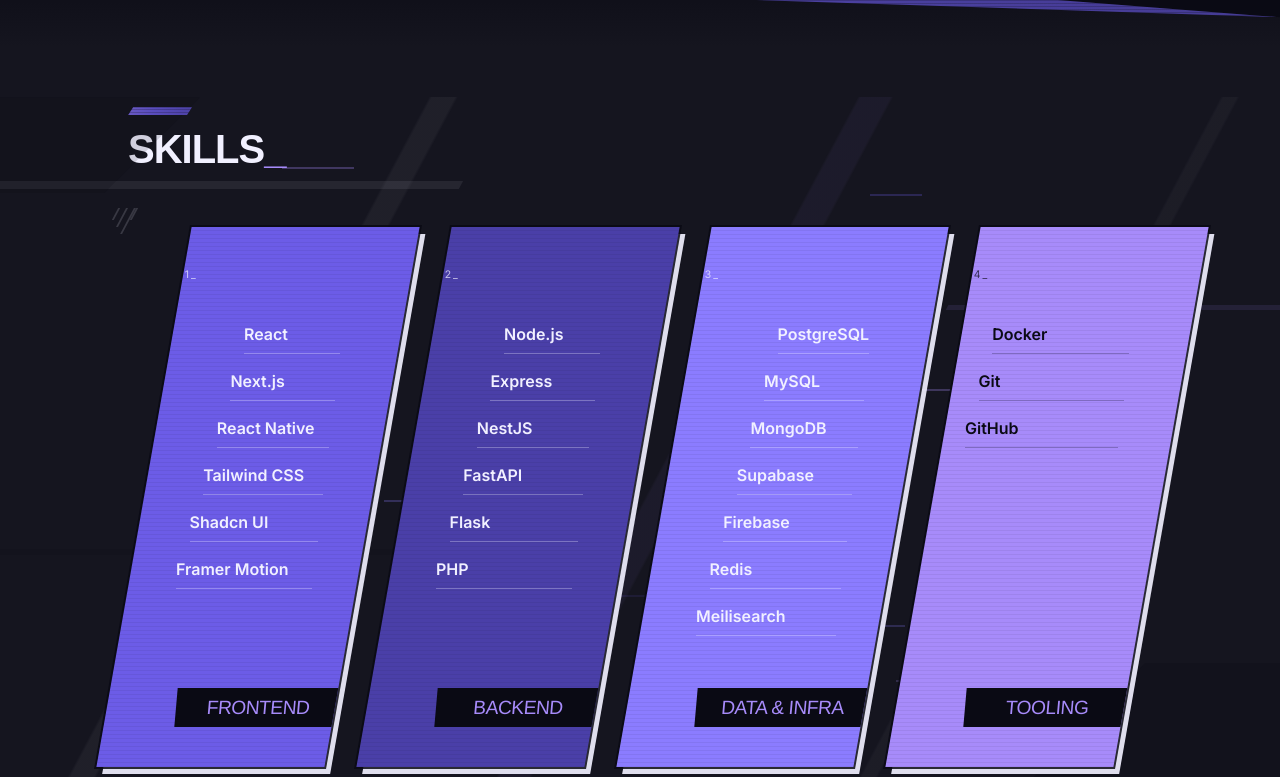
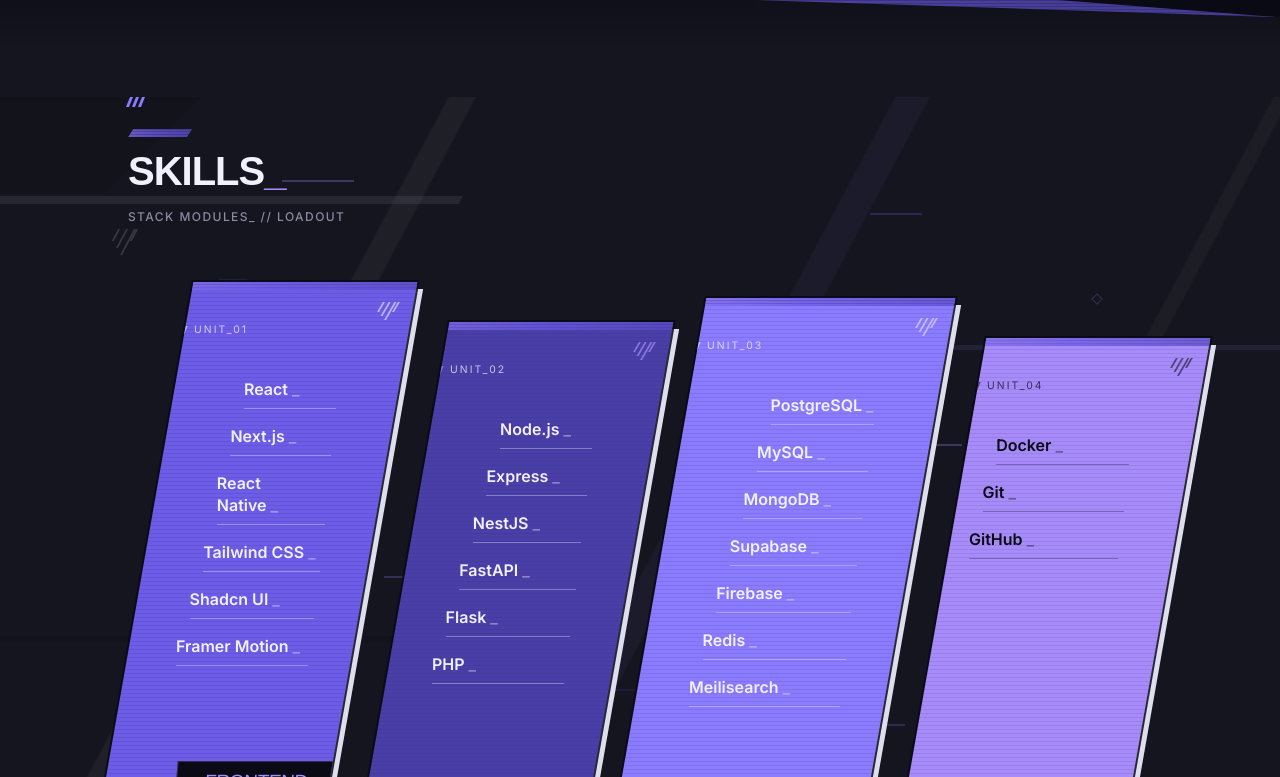
Before and after one commit to rrndxx/portfolio-v2, a Next.js app: page / in a window 1280 px wide. Shown: the part 1843-2620 px from the top of the page. Built offline with nearby package versions, Linux system fonts and the light colour scheme; a web font is replaced by a local one.

Commit message:
feat: enhance Gallery component with chamfered cyber frames, update layout for irregular masonry effect, and refine SkillsGrid with improved visual elements and offsets

```diff
--- a/app/globals.css
+++ b/app/globals.css
@@ -497,6 +497,32 @@
   scrollbar-color: color-mix(in srgb, var(--accent-primary) 50%, transparent) transparent;
 }
 
+/* Gallery — chamfered cyber frames */
+.gallery-frame {
+  clip-path: polygon(
+    0 0,
+    calc(100% - 16px) 0,
+    100% 16px,
+    100% 100%,
+    16px 100%,
+    0 calc(100% - 16px)
+  );
+  box-shadow: inset 0 0 0 1px color-mix(in srgb, var(--accent-glow) 22%, transparent);
+}
+
+@media (min-width: 768px) {
+  .gallery-frame {
+    clip-path: polygon(
+      0 0,
+      calc(100% - 1.5vw) 0,
+      100% 1.5vw,
+      100% 100%,
+      1.5vw 100%,
+      0 calc(100% - 1.5vw)
+    );
+  }
+}
+
 /* /work — character-select archive */
 .work-slot {
   transform: skewX(-10deg);
--- a/components/gallery/Gallery.tsx
+++ b/components/gallery/Gallery.tsx
@@ -20,14 +20,14 @@
   square: "aspect-square",
 };
 
-/** Slight vertical + horizontal offset per slot — irregular masonry, not a uniform grid. */
+/** Slight vertical + horizontal offset — irregular masonry, not a uniform grid. */
 const slotClass = [
   "md:col-span-7 md:mt-0",
-  "md:col-span-5 md:mt-16",
-  "md:col-span-4 md:mt-4 md:ml-[8%]",
-  "md:col-span-6 md:-mt-8",
-  "md:col-span-5 md:mt-10",
-  "md:col-span-7 md:mt-0",
+  "md:col-span-5 md:mt-14",
+  "md:col-span-4 md:mt-6 md:ml-[6%]",
+  "md:col-span-6 md:-mt-6",
+  "md:col-span-5 md:mt-12",
+  "md:col-span-7 md:mt-2",
 ];
 
 function GalleryCard({
@@ -39,28 +39,84 @@
   index: number;
   onOpen: (item: GalleryItem) => void;
 }) {
+  const typeLabel = item.type === "art" ? "Art_" : "Shot_";
+
   return (
     <button
       type="button"
       onClick={() => onOpen(item)}
       className={[
-        "group relative block w-full overflow-hidden bg-bg-panel-raised text-left",
+        "gallery-frame group relative block w-full overflow-hidden bg-bg-panel text-left",
+        "transition-transform duration-300 hover:-translate-y-1",
         "focus-visible:outline focus-visible:outline-2 focus-visible:outline-offset-2 focus-visible:outline-accent-glow",
         slotClass[index % slotClass.length],
       ].join(" ")}
     >
+      <div
+        aria-hidden
+        className="glitch-texture pointer-events-none absolute inset-x-0 top-0 z-20 h-1.5 opacity-75"
+      />
+
+      <div
+        aria-hidden
+        className="pointer-events-none absolute left-3 top-3 z-20 flex gap-[2px]"
+      >
+        {[0, 1, 2].map((i) => (
+          <span
+            key={i}
+            className="block h-2.5 w-[2px] -skew-x-[22deg] bg-accent-glow/70"
+          />
+        ))}
+      </div>
+
+      <span className="absolute right-3 top-3 z-20 slant-chip bg-bg-void/80 px-2 py-1 font-sans text-[0.6rem] uppercase tracking-[0.14em] text-accent-electric">
+        {typeLabel}
+      </span>
+
       <div className={["relative w-full", aspectClass[item.aspect]].join(" ")}>
         <Image
           src={item.image}
           alt={item.caption}
           fill
           sizes="(max-width: 768px) 100vw, 50vw"
-          className="object-cover transition-transform duration-300 group-hover:scale-[1.02]"
+          className="object-cover transition-transform duration-500 ease-[cubic-bezier(0.22,1,0.36,1)] group-hover:scale-[1.04]"
         />
+        <div className="pointer-events-none absolute inset-0 opacity-0 transition-opacity duration-300 group-hover:opacity-100">
+          <div
+            className="absolute inset-0"
+            style={{
+              backgroundImage:
+                "repeating-linear-gradient(to bottom, transparent 0, transparent 3px, color-mix(in srgb, var(--bg-void) 28%, transparent) 3px, color-mix(in srgb, var(--bg-void) 28%, transparent) 4px)",
+            }}
+          />
+        </div>
       </div>
-      <span className="absolute inset-x-0 bottom-0 bg-gradient-to-t from-bg-void/90 to-transparent px-4 pb-4 pt-10 font-sans text-meta uppercase tracking-[0.08em] text-text-secondary opacity-90 transition-opacity duration-300 group-hover:opacity-100">
-        {item.caption}
-      </span>
+
+      <div className="absolute inset-x-0 bottom-0 z-10">
+        <div className="-skew-x-[10deg] origin-bottom-left bg-bg-void/90 px-4 py-3 backdrop-blur-[2px]">
+          <div className="skew-x-[10deg] flex items-end justify-between gap-3">
+            <div>
+              <p className="font-sans text-[0.6rem] uppercase tracking-[0.16em] text-accent-glow/80">
+                {String(index + 1).padStart(2, "0")}_
+              </p>
+              <p className="mt-0.5 font-sans text-meta uppercase tracking-[0.08em] text-text-primary">
+                {item.caption}
+              </p>
+            </div>
+            <span
+              aria-hidden
+              className="mb-0.5 flex gap-[2px]"
+            >
+              {[0, 1, 2].map((i) => (
+                <span
+                  key={i}
+                  className="block h-2 w-[2px] -skew-x-[22deg] bg-accent-electric/60"
+                />
+              ))}
+            </span>
+          </div>
+        </div>
+      </div>
     </button>
   );
 }
@@ -90,7 +146,7 @@
       role="dialog"
       aria-modal="true"
       aria-label={item.caption}
-      className="fixed inset-0 z-50 flex items-center justify-center bg-bg-void/90 p-4 md:p-10"
+      className="fixed inset-0 z-50 flex items-center justify-center bg-bg-void/92 p-4 md:p-10"
       initial={{ opacity: 0 }}
       animate={{ opacity: 1 }}
       exit={{ opacity: 0 }}
@@ -98,13 +154,17 @@
       onClick={onClose}
     >
       <motion.div
-        className="relative max-h-[85vh] w-full max-w-5xl overflow-hidden bg-bg-panel"
+        className="gallery-frame relative max-h-[85vh] w-full max-w-5xl overflow-hidden bg-bg-panel"
         initial={{ opacity: 0, scale: 0.96 }}
         animate={{ opacity: 1, scale: 1 }}
         exit={{ opacity: 0, scale: 0.96 }}
         transition={defaultTransition}
         onClick={(event) => event.stopPropagation()}
       >
+        <div
+          aria-hidden
+          className="glitch-texture pointer-events-none absolute inset-x-0 top-0 z-10 h-2 opacity-80"
+        />
         <div className="relative aspect-[16/10] w-full md:aspect-[16/9]">
           <Image
             src={item.image}
@@ -115,14 +175,24 @@
             priority
           />
         </div>
-        <div className="flex items-center justify-between gap-4 border-t border-border-subtle px-4 py-3">
-          <p className="font-sans text-meta uppercase tracking-[0.08em] text-text-secondary">
-            {item.caption}
-          </p>
+        <div className="flex items-center justify-between gap-4 border-t border-accent-glow/25 px-4 py-3">
+          <div className="flex items-center gap-3">
+            <span className="inline-flex gap-[2px]">
+              {[0, 1, 2].map((i) => (
+                <span
+                  key={i}
+                  className="block h-2 w-[2px] -skew-x-[22deg] bg-accent-electric"
+                />
+              ))}
+            </span>
+            <p className="font-sans text-meta uppercase tracking-[0.08em] text-text-secondary">
+              {item.caption}
+            </p>
+          </div>
           <button
             type="button"
             onClick={onClose}
-            className="font-sans text-meta uppercase tracking-[0.08em] text-text-muted transition-colors hover:text-accent-glow"
+            className="slant-chip border border-border-subtle px-3 py-1.5 font-sans text-meta uppercase tracking-[0.08em] text-text-muted transition-colors hover:border-accent-glow hover:text-accent-glow"
           >
             Close
           </button>
@@ -147,13 +217,24 @@
     >
       <SectionAtmosphere variant="gallery" />
 
-      <div className="pl-[6vw] pr-[6vw] md:pl-[12vw] md:pr-[8vw]">
+      <div className="relative z-[1] pl-[6vw] pr-[6vw] md:pl-[12vw] md:pr-[8vw]">
         <Reveal>
-          <SectionHeading className="mb-10 md:mb-14">Gallery</SectionHeading>
+          <div className="mb-3 flex gap-[3px]">
+            {[0, 1, 2].map((i) => (
+              <span
+                key={i}
+                className="block h-2.5 w-[3px] -skew-x-[22deg] bg-accent-electric"
+              />
+            ))}
+          </div>
+          <SectionHeading className="mb-3 md:mb-4">Gallery</SectionHeading>
+          <p className="mb-10 max-w-md font-sans text-meta uppercase tracking-[0.12em] text-text-muted md:mb-14">
+            Visual buffer_ // captures
+          </p>
         </Reveal>
 
         <Reveal delay={0.08}>
-          <div className="grid grid-cols-1 gap-5 md:grid-cols-12 md:gap-6">
+          <div className="grid grid-cols-1 gap-6 md:grid-cols-12 md:gap-7">
             {items.map((item, index) => (
               <GalleryCard
                 key={item.id}
--- a/components/skills/SkillsGrid.tsx
+++ b/components/skills/SkillsGrid.tsx
@@ -16,30 +16,41 @@
     fill: "bg-accent-primary",
     indexTone: "0",
     text: "text-text-primary",
-    rule: "border-text-primary/30",
+    rule: "border-text-primary/35",
     meta: "text-text-primary/75",
+    tick: "bg-text-primary/60",
   },
   {
     fill: "bg-accent-primary-dim",
     indexTone: "1",
     text: "text-text-primary",
-    rule: "border-text-primary/30",
+    rule: "border-text-primary/35",
     meta: "text-text-primary/75",
+    tick: "bg-accent-glow/70",
   },
   {
     fill: "bg-accent-electric",
     indexTone: "2",
     text: "text-text-primary",
-    rule: "border-text-primary/30",
+    rule: "border-text-primary/35",
     meta: "text-text-primary/75",
+    tick: "bg-text-primary/55",
   },
   {
     fill: "bg-accent-glow",
     indexTone: "3",
     text: "text-text-on-accent",
-    rule: "border-text-on-accent/25",
+    rule: "border-text-on-accent/30",
     meta: "text-text-on-accent/70",
+    tick: "bg-text-on-accent/55",
   },
+] as const;
+
+const PANEL_OFFSET = [
+  "md:mt-0",
+  "md:mt-10",
+  "md:mt-4",
+  "md:mt-14",
 ] as const;
 
 function SkillParallelogram({
@@ -56,6 +67,7 @@
       className={[
         "relative w-full max-w-[240px] shrink-0 md:max-w-none md:flex-1",
         "transition-transform duration-300 ease-[cubic-bezier(0.22,1,0.36,1)] hover:-translate-y-2 hover:scale-[1.01]",
+        PANEL_OFFSET[index % PANEL_OFFSET.length],
       ].join(" ")}
       style={{ zIndex: index + 1 }}
     >
@@ -67,28 +79,61 @@
       <div
         data-tone={style.indexTone}
         className={[
-          "skills-para relative flex h-[420px] flex-col overflow-hidden md:h-[500px] lg:h-[540px]",
+          "skills-para relative flex h-[440px] flex-col overflow-hidden md:h-[520px] lg:h-[560px]",
           style.fill,
         ].join(" ")}
       >
+        {/* Scanlines */}
         <div
           aria-hidden
-          className="pointer-events-none absolute inset-0 opacity-15"
+          className="pointer-events-none absolute inset-0 opacity-20"
           style={{
             backgroundImage:
-              "repeating-linear-gradient(to bottom, transparent 0, transparent 3px, color-mix(in srgb, var(--bg-void) 40%, transparent) 3px, color-mix(in srgb, var(--bg-void) 40%, transparent) 4px)",
+              "repeating-linear-gradient(to bottom, transparent 0, transparent 3px, color-mix(in srgb, var(--bg-void) 45%, transparent) 3px, color-mix(in srgb, var(--bg-void) 45%, transparent) 4px)",
           }}
         />
 
+        {/* Glitch ribbon */}
+        <div
+          aria-hidden
+          className="glitch-texture pointer-events-none absolute inset-x-0 top-0 z-[2] h-2 opacity-75"
+        />
+
+        {/* Barcode ticks */}
+        <div
+          aria-hidden
+          className="absolute right-4 top-5 z-[2] flex gap-[3px]"
+        >
+          {[0, 1, 2, 3].map((i) => (
+            <span
+              key={i}
+              className={["block w-[2px] -skew-x-[22deg]", style.tick].join(" ")}
+              style={{ height: `${10 + (i % 3) * 4}px` }}
+            />
+          ))}
+        </div>
+
         <div className="skills-para-content relative z-[1] flex h-full flex-col py-8 md:py-10">
+          <div className="flex items-center gap-2">
+            <span className="inline-flex gap-[2px]">
+              {[0, 1, 2].map((i) => (
+                <span
+                  key={i}
+                  className={["block h-2 w-[2px] -skew-x-[22deg]", style.tick].join(
+                    " ",
+                  )}
+                />
+              ))}
+            </span>
             <p
               className={[
                 "font-sans text-[0.65rem] uppercase tracking-[0.2em]",
                 style.meta,
               ].join(" ")}
             >
-            {String(index + 1).padStart(2, "0")}_
+              Unit_{String(index + 1).padStart(2, "0")}
             </p>
+          </div>
 
           <ul className="mt-8 flex flex-1 flex-col gap-3.5 md:mt-10 md:gap-4">
             {category.skills.map((skill, skillIndex) => {
@@ -109,6 +154,7 @@
                     ].join(" ")}
                   >
                     {skill}
+                    <span className="ml-1 opacity-40">_</span>
                   </span>
                 </li>
               );
@@ -116,7 +162,7 @@
           </ul>
 
           <div className="mt-auto pt-6">
-            <div className="skills-para-label mx-auto bg-bg-void px-3 py-2.5 text-center">
+            <div className="skills-para-label mx-auto border border-accent-glow/25 bg-bg-void px-3 py-2.5 text-center">
               <p className="font-display text-[clamp(0.9rem,1.5vw,1.2rem)] uppercase leading-none tracking-tight text-accent-glow">
                 {category.name}
               </p>
@@ -140,13 +186,24 @@
     >
       <SectionAtmosphere variant="skills" />
 
-      <div className="pl-[6vw] pr-[6vw] md:pl-[10vw] md:pr-[8vw]">
+      <div className="relative z-[1] pl-[6vw] pr-[6vw] md:pl-[10vw] md:pr-[8vw]">
         <Reveal>
-          <SectionHeading className="mb-10 md:mb-14">Skills</SectionHeading>
+          <div className="mb-3 flex gap-[3px]">
+            {[0, 1, 2].map((i) => (
+              <span
+                key={i}
+                className="block h-2.5 w-[3px] -skew-x-[22deg] bg-accent-electric"
+              />
+            ))}
+          </div>
+          <SectionHeading className="mb-3 md:mb-4">Skills</SectionHeading>
+          <p className="mb-10 max-w-md font-sans text-meta uppercase tracking-[0.12em] text-text-muted md:mb-14">
+            Stack modules_ // loadout
+          </p>
         </Reveal>
 
         <Reveal delay={0.08}>
-          <div className="skills-para-row flex items-stretch gap-5 overflow-x-auto px-1 pb-8 md:gap-6 md:overflow-visible md:px-2 md:pb-6 lg:gap-8 lg:px-4">
+          <div className="skills-para-row flex items-start gap-5 overflow-x-auto px-1 pb-8 md:gap-6 md:overflow-visible md:px-2 md:pb-6 lg:gap-8 lg:px-4">
             {content.categories.map((category, index) => (
               <SkillParallelogram
                 key={category.name}
```
Lines whose indentation alone changed are shown as unchanged.
